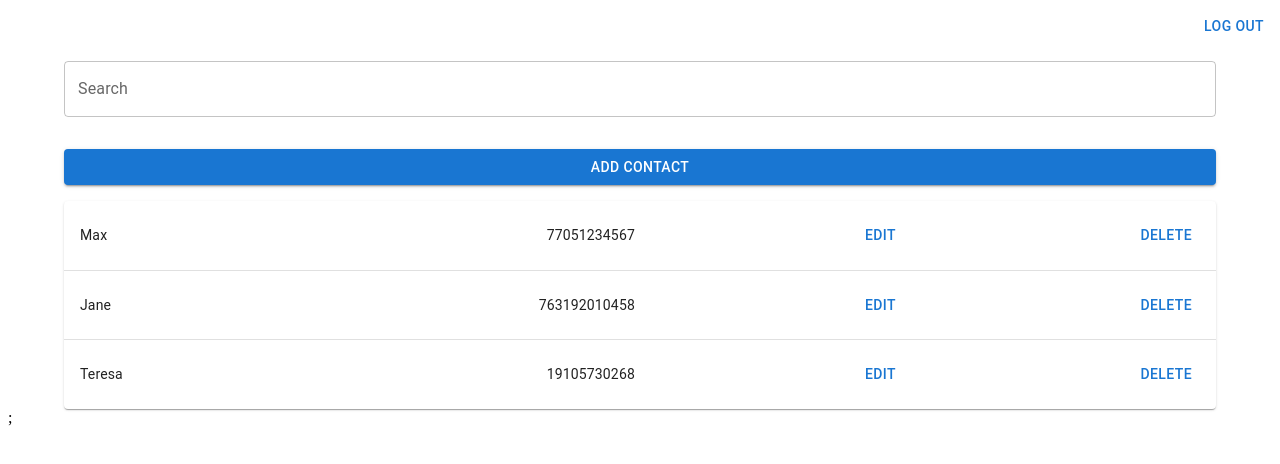
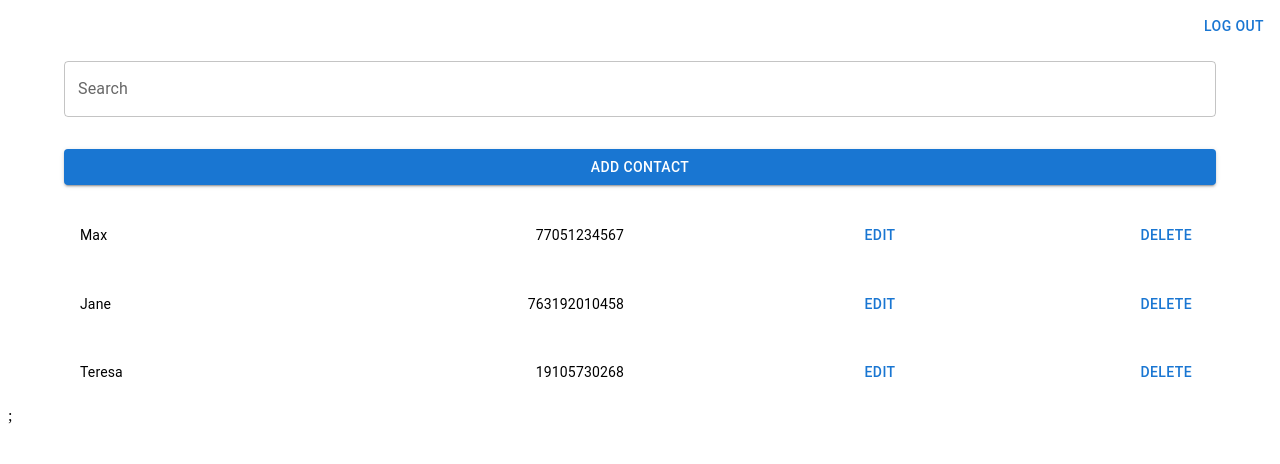
Before and after one commit to danilivanyuk/ts-react-redux, a React (Create React App) app: page / in a window 1280 px wide. Shown: the top 464 px of the page. Built offline with nearby package versions, Linux system fonts and the light colour scheme; data requests are answered from the project's data file.

Commit message:
finished styling

```diff
--- a/src/app/ContactForm.tsx
+++ b/src/app/ContactForm.tsx
@@ -29,6 +29,7 @@ export default function ContactForm(parentData: IContactForm) {
         }
       : contact
   );
+  console.log(type, contact);
 
   const handleSubmit = (event: React.FormEvent<HTMLFormElement>) => {
     event.preventDefault();
@@ -49,8 +50,7 @@ export default function ContactForm(parentData: IContactForm) {
         component="form"
         onSubmit={handleSubmit}
         noValidate
-        alignItems="center"
-        sx={{ ml: type === "add" ? "0" : "36%", mt: 1, width: "100%" }}
+        sx={{ mt: 1, width: "100%" }}
       >
         <Grid justifyContent="center" alignItems="center" container spacing={2}>
           <Grid item xs={12} sm={6}>
--- a/src/app/ContactView.tsx
+++ b/src/app/ContactView.tsx
@@ -25,6 +25,8 @@ export default function ContactView(parentData: IContact) {
   const handleContactEditFormState = () => {
     editContactForm ? setEditContactForm(false) : setEditContactForm(true);
   };
+  console.log(contact);
+
   return (
     <>
       {editContactForm ? (
@@ -35,11 +37,17 @@ export default function ContactView(parentData: IContact) {
         />
       ) : (
         <>
-          <TableCell component="th" scope="row">
+          <TableCell
+            component="th"
+            scope="row"
+            sx={{ border: 0, width: "25%" }}
+          >
             {contact.name}
           </TableCell>
-          <TableCell align="right">{contact.phone}</TableCell>
-          <TableCell align="right">
+          <TableCell align="right" sx={{ border: 0, width: "25%" }}>
+            {contact.phone}
+          </TableCell>
+          <TableCell align="right" sx={{ border: 0, width: "25%" }}>
             <Button
               onClick={() => {
                 handleContactEditFormState();
@@ -48,7 +56,7 @@ export default function ContactView(parentData: IContact) {
               Edit
             </Button>
           </TableCell>
-          <TableCell align="right">
+          <TableCell align="right" sx={{ border: 0, width: "25%" }}>
             <Button onClick={() => dispatch(deleteContact(contact.id))}>
               Delete
             </Button>
--- a/src/app/Contacts.tsx
+++ b/src/app/Contacts.tsx
@@ -78,40 +78,31 @@ export default function Contacts(parentData: IContactsComponentArg) {
         </Button>
       </div>
 
-      <div>
-        <div>
-          <Box sx={{ width: "100%" }}>
-            <TableContainer component={Paper}>
-              <Table
-                sx={{ minWidth: 650, position: "relative" }}
-                aria-label="simple table"
+      <div
+        style={{
+          width: "100% !important",
+          position: "relative",
+          display: "flex",
+          flexDirection: "column",
+          justifyContent: "space-between",
+        }}
       >
-                <TableHead>
-                  <TableRow>
-                    {/* <TableCell></TableCell>
-                    <TableCell align="right"></TableCell>
-                    <TableCell align="right"></TableCell>
-                    <TableCell align="right"></TableCell> */}
-                  </TableRow>
-                </TableHead>
-                <TableBody>
-                  {Object(
-                    filteredContacts.length > 0 ? filteredContacts : contacts
-                  ).map((contact: any) => (
+        {Object(filteredContacts.length > 0 ? filteredContacts : contacts).map(
+          (contact: any) => (
             <TableRow
               key={contact.id}
               sx={{
-                        "&:last-child td, &:last-child th": { border: 0 },
+                width: "100%",
+                display: "flex",
+                justifyContent: "space-between",
+                border: 0,
+                alignItems: "center",
               }}
             >
               <ContactView contact={contact} />
             </TableRow>
-                  ))}
-                </TableBody>
-              </Table>
-            </TableContainer>
-          </Box>
-        </div>
+          )
+        )}
       </div>
     </Container>
   );
--- a/src/features/contactsSlice.ts
+++ b/src/features/contactsSlice.ts
@@ -34,7 +34,12 @@ const contactsSlice = createSlice({
   initialState,
   reducers: {
     deleteContact(state, action: PayloadAction<number>) {
+      console.log(action.payload);
+
       state.contacts = state.contacts.filter((obj) => {
+        return obj.id !== action.payload;
+      });
+      state.filteredContacts = state.filteredContacts.filter((obj) => {
         return obj.id !== action.payload;
       });
     },
```
Also changed, not shown: 1 other file (tests, documents, lock files or other folders). Lines whose indentation alone changed are shown as unchanged.
